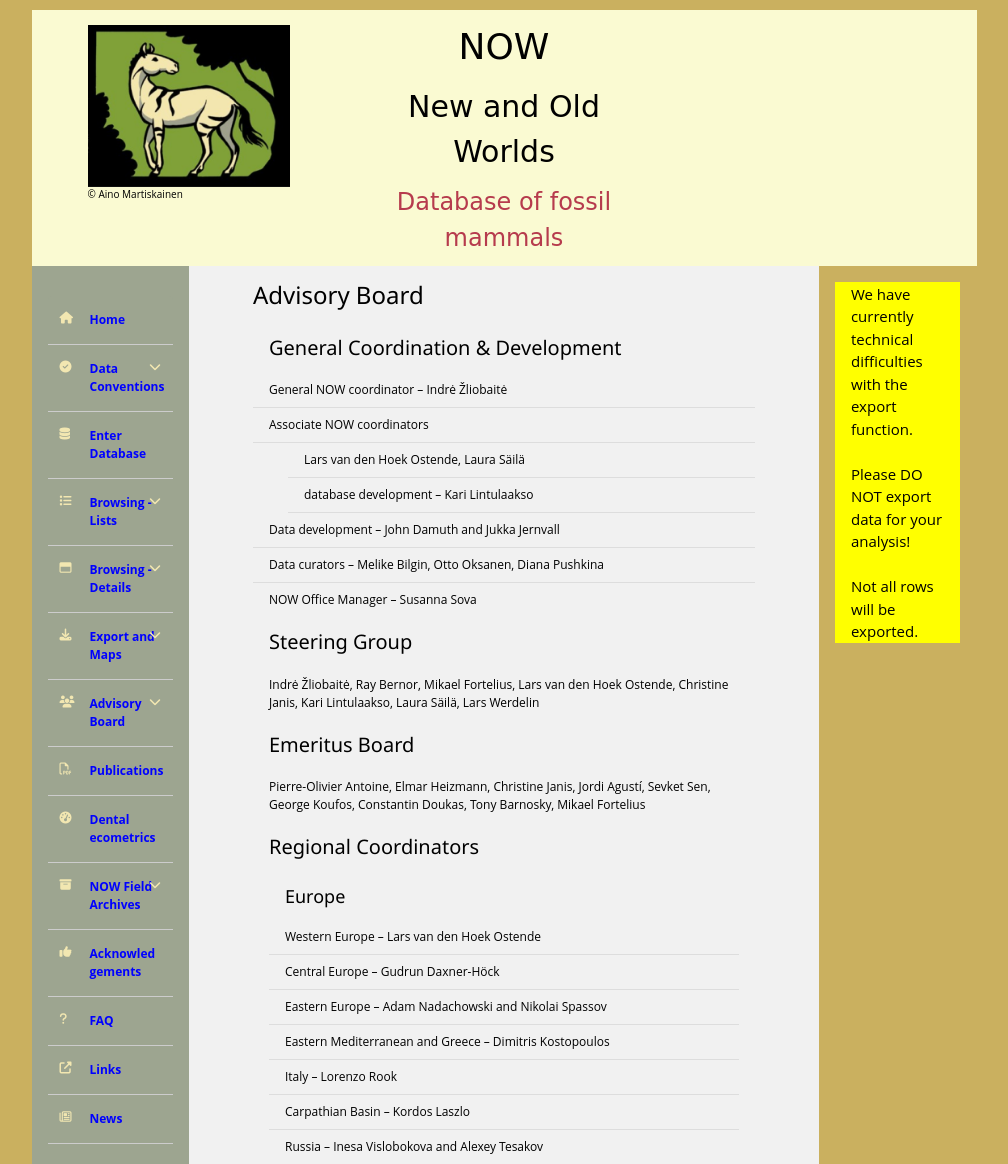
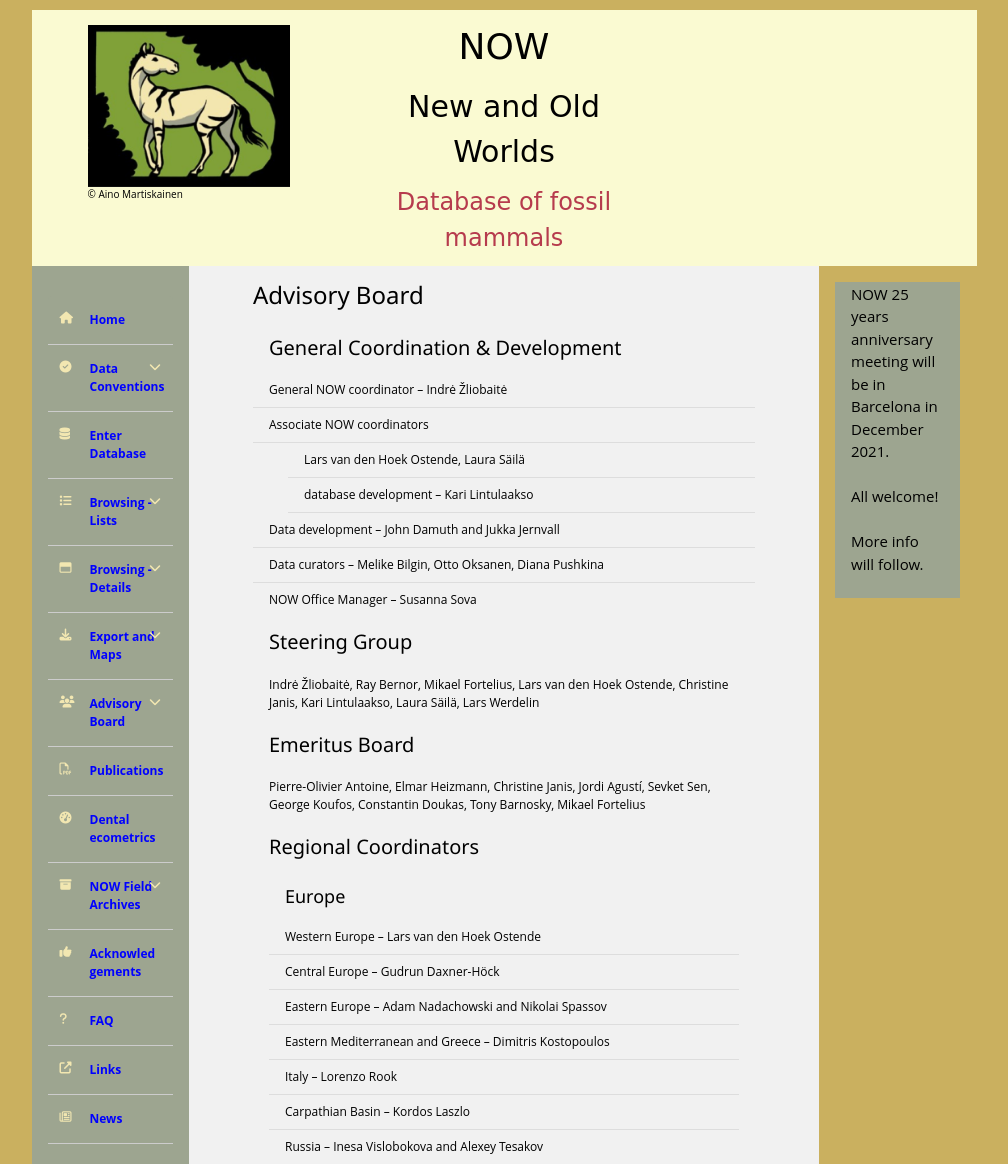
Before and after one commit to karilint/new_and_old_worlds, a Django app: template now/templates/board.html in a window 1280 px wide. Shown: the top 1164 px of the page, without its empty margins (136-1144 px from the left). Run offline with Django 3.2, Linux system fonts and the light colour scheme; the template is opened without the code that fills it, so the values that code supplies are empty; some libraries are stand-ins or nearby versions.

Commit message:
Updated <aside>

```diff
--- a/now/templates/now_base_generic.html
+++ b/now/templates/now_base_generic.html
@@ -228,12 +228,9 @@
         <header>
           <h6 style="display:none;">Highlights</h6>
         </header>
-        <aside class="w3-container" style="background-color: yellow">
-          <p>We have currently technical difficulties with the export function.</p>
+        <aside class="w3-container" style="background-color: #9DA590;">
+          <p>NOW 25 years anniversary meeting will be in Barcelona in December 2021.<br><br>All welcome!<br><br>More info will follow.</p>
           <br>
-          <p>Please DO NOT export data for your analysis!</p>
-          <br>
-          <p>Not all rows will be exported.</p>
         </aside>
       </section>
     </div>
```
